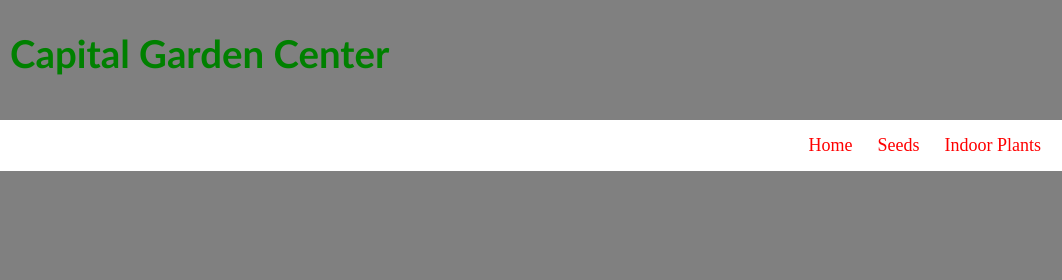
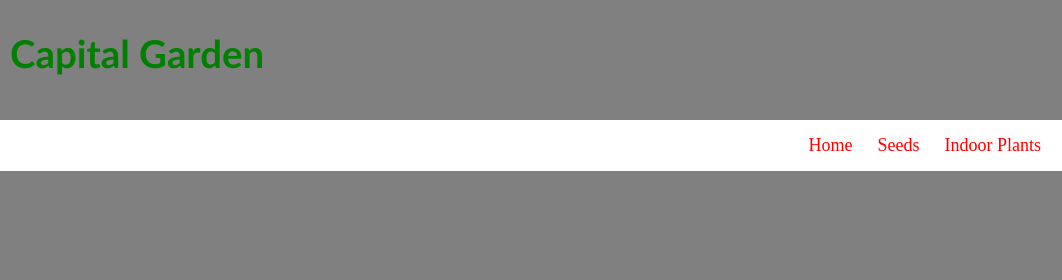
Before and after one commit to kalaikumar9319/Garden, a plain HTML site: page index.html in a window 1280 px wide. Shown: the top 280 px of the page, 0-1062 px from the left. Drawn offline with Linux system fonts and the light colour scheme.

Commit message:
index.html

```diff
--- a/index.html
+++ b/index.html
@@ -124,7 +124,7 @@ h1{
         </head>
         <body>
             <header class="header">
-                <h1 class="color-text">Capital Garden Center</h1>
+                <h1 class="color-text">Capital Garden</h1>
 
                 <img src="capital garden logo1.webp" alt="logo1" class="logo1">
             </header>
```
